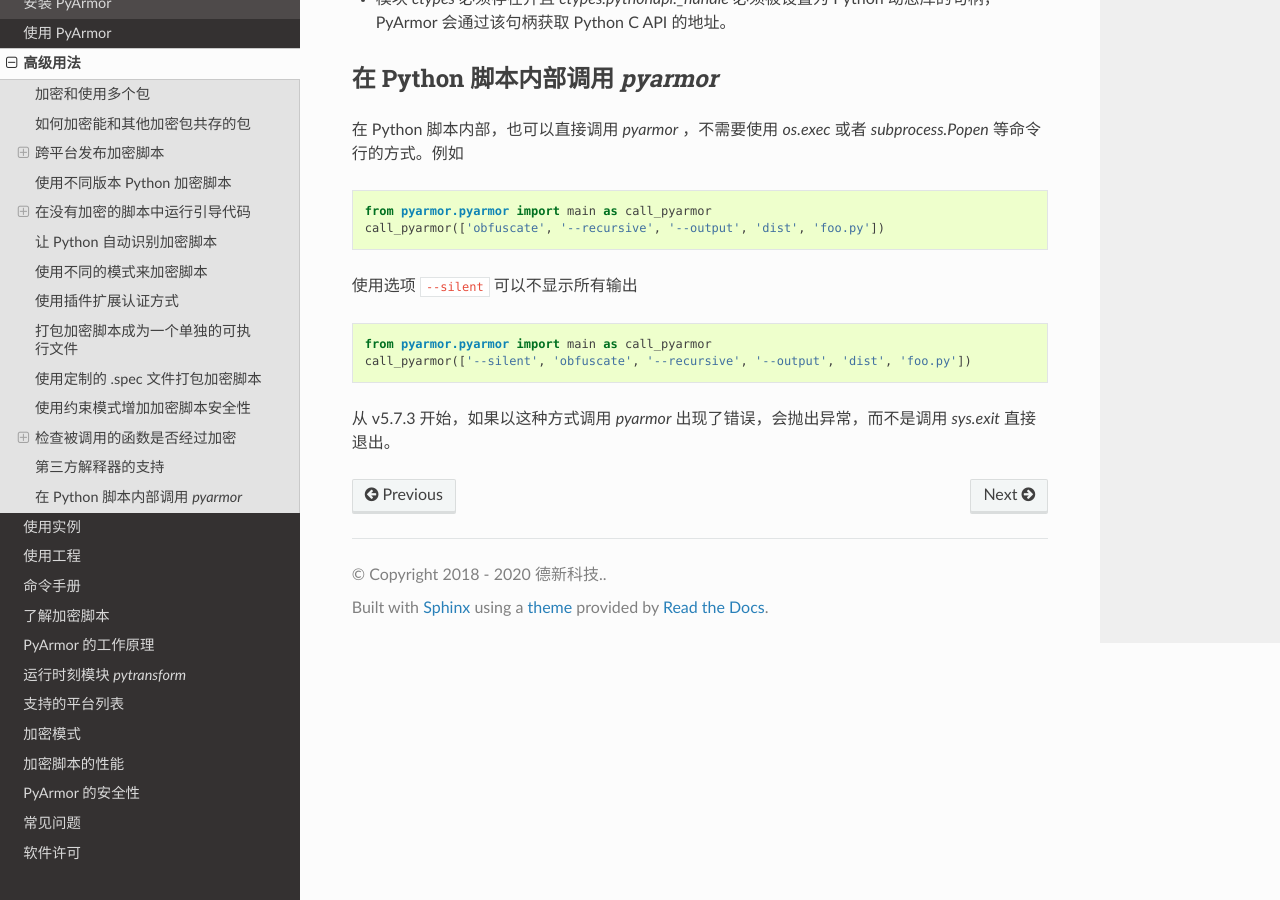
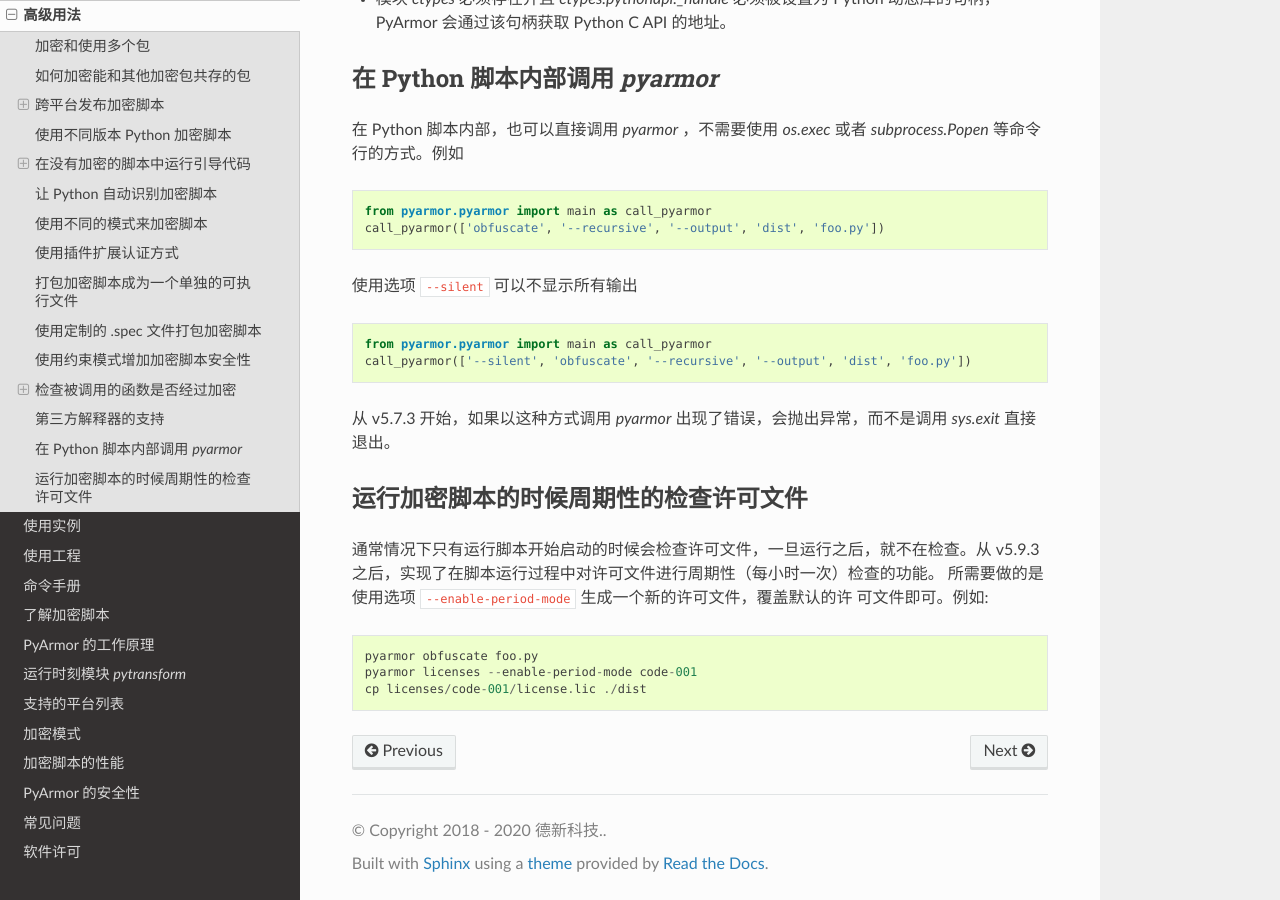
Before and after one commit to dashingsoft/pyarmor-docs-zh, a Sphinx documentation site: the page built from docs/advanced.rst, in a window 1280 px wide and 900 px high, scrolled down 15621 px. Built offline with Sphinx 7.4.7 and the Read the Docs theme 2.0.0, drawn with Linux system fonts in a browser that asks for light colours.

Commit message:
Add advanced usage

```diff
--- a/docs/advanced.rst
+++ b/docs/advanced.rst
@@ -707,6 +707,18 @@ Python 应用程序，例如::
 从 v5.7.3 开始，如果以这种方式调用 `pyarmor` 出现了错误，会抛出异常，而不是调用
 `sys.exit` 直接退出。
 
+运行加密脚本的时候周期性的检查许可文件
+---------------------------------
+
+通常情况下只有运行脚本开始启动的时候会检查许可文件，一旦运行之后，就不在检查。从
+v5.9.3 之后，实现了在脚本运行过程中对许可文件进行周期性（每小时一次）检查的功能。
+所需要做的是使用选项 ``--enable-period-mode`` 生成一个新的许可文件，覆盖默认的许
+可文件即可。例如::
+
+    pyarmor obfuscate foo.py
+    pyarmor licenses --enable-period-mode code-001
+    cp licenses/code-001/license.lic ./dist
+
 .. 定制保护代码:
 
 .. include:: _common_definitions.txt
```
